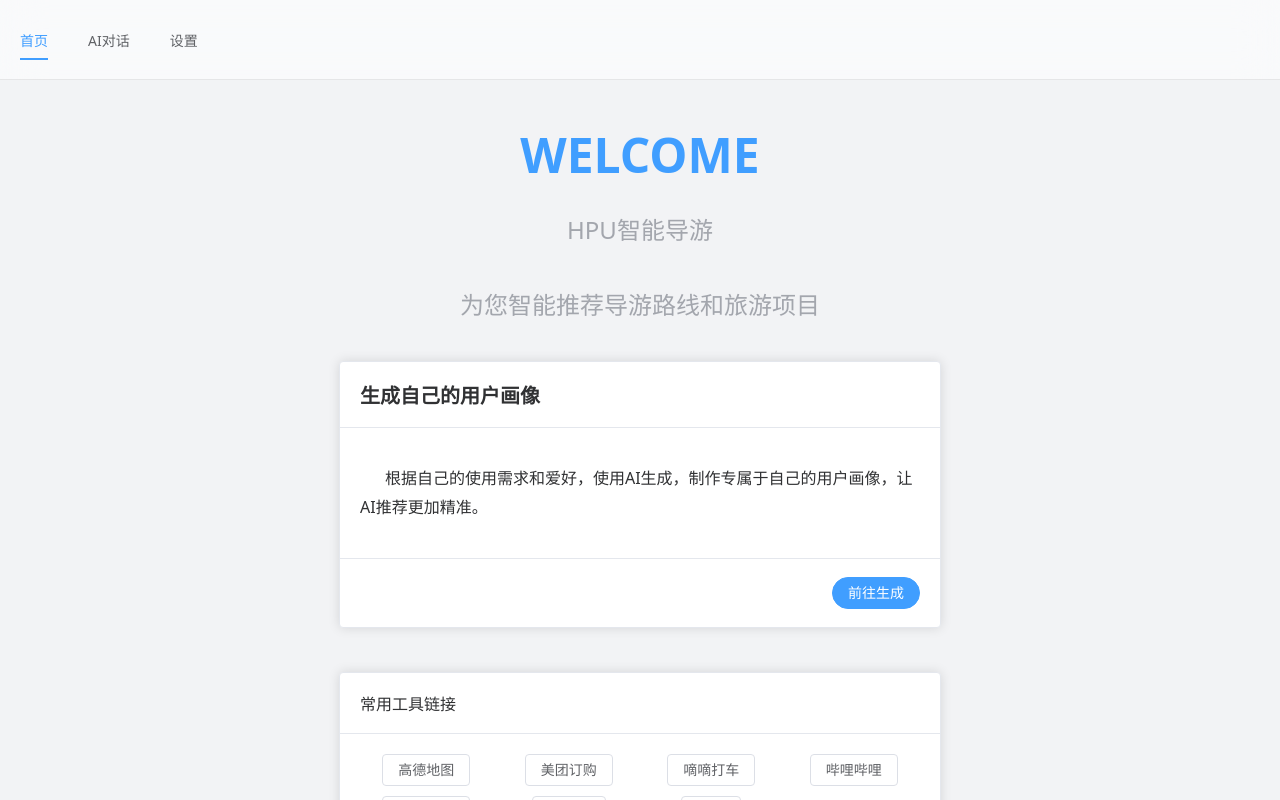
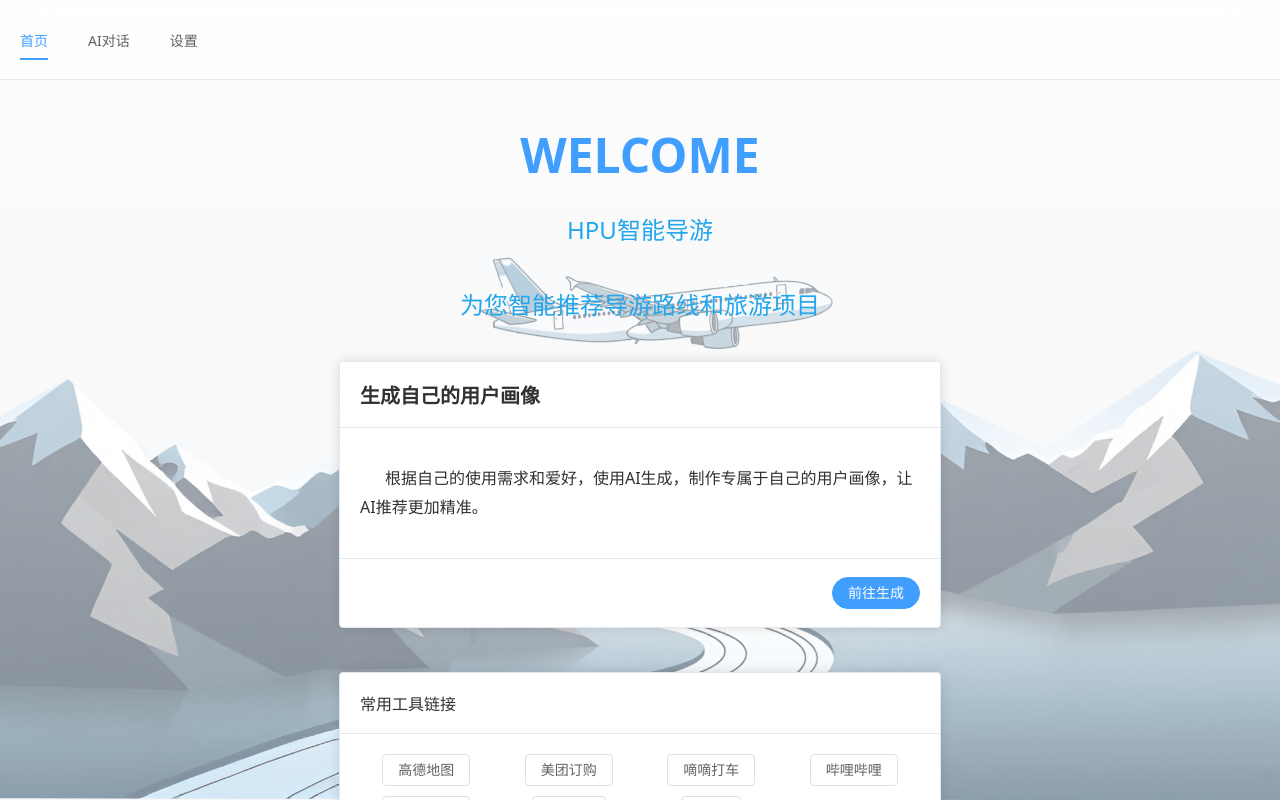
Before and after one commit to Murchey/hpu-guider-agent, a Vue app: page / in a window 1280 px wide. Built offline with nearby package versions, Linux system fonts and the light colour scheme; a web font is replaced by a local one.

Commit message:
首页新增差异滚动效果

```diff
--- a/src/components/AiDialoguePage.vue
+++ b/src/components/AiDialoguePage.vue
@@ -102,7 +102,7 @@ const isLoading = ref(false)
 const messagesRef = ref<HTMLElement | null>(null)
 
 const toolbarSelectA = ref('a1')
-const toolbarSelectB = ref('b1')
+// const toolbarSelectB = ref('b1')
 
 const toolbarSelectALabel = computed(() => {
   if (toolbarSelectA.value === 'a1') return '工作模式（task_type）：互动问答'
--- a/src/components/IndexPage.vue
+++ b/src/components/IndexPage.vue
@@ -1,5 +1,10 @@
 <template>
-  <div class="index-page">
+  <div class="index-page" :style="parallaxStyle">
+    <div class="parallax-container" aria-hidden="true">
+      <div class="parallax-layer parallax-back"></div>
+      <div class="parallax-layer parallax-front"></div>
+      <div class="parallax-overlay"></div>
+    </div>
     <div class="welcome-container">
       <h1 class="welcome-title">WELCOME</h1>
       <p class="welcome-subtitle">HPU智能导游</p>
@@ -133,7 +138,9 @@
 </template>
 
 <script setup lang="ts">
-import { reactive, ref } from 'vue'
+import { computed, nextTick, onMounted, onUnmounted, reactive, ref } from 'vue'
+import frontImg from '../assets/FRONT_IMG.png'
+import backImg from '../assets/BACK_IMG.png'
 
 const emit = defineEmits<{
   (e: 'navigate', tabName: string): void
@@ -155,6 +162,22 @@ const form = reactive({
 })
 const formLabelWidth = '140px'
 
+const parallaxScroll = ref(0)
+let parallaxScrollEl: HTMLElement | null = null
+
+const handleParallaxScroll = () => {
+  if (!parallaxScrollEl) return
+  parallaxScroll.value = parallaxScrollEl.scrollTop || 0
+}
+
+const parallaxStyle = computed(() => {
+  return {
+    '--parallax-scroll': `${parallaxScroll.value}px`,
+    '--parallax-back': `url(${backImg})`,
+    '--parallax-front': `url(${frontImg})`
+  }
+})
+
 const handleConfirm = () => {
   console.log('表单数据:', form)
 
@@ -165,6 +188,19 @@ const handleConfirm = () => {
   dialogFormVisible.value = false
   emit('navigate', 'aiDialogue')
 }
+
+onMounted(() => {
+  nextTick(() => {
+    parallaxScrollEl = document.querySelector('.index-tabs .el-tabs__content') as HTMLElement | null
+    parallaxScrollEl?.addEventListener('scroll', handleParallaxScroll, { passive: true })
+    handleParallaxScroll()
+  })
+})
+
+onUnmounted(() => {
+  parallaxScrollEl?.removeEventListener('scroll', handleParallaxScroll)
+  parallaxScrollEl = null
+})
 </script>
 
 <style scoped>
@@ -181,6 +217,55 @@ const handleConfirm = () => {
   justify-content: flex-start;
   align-items: center;
   padding: 10px 0;
+  position: relative;
+}
+
+.parallax-container {
+  position: fixed;
+  inset: 0;
+  pointer-events: none;
+  z-index: 0;
+}
+
+.parallax-layer {
+  position: absolute;
+  inset: 0;
+  background-repeat: no-repeat;
+  background-position: center bottom;
+  background-size: cover;
+  transform: translate3d(0, 0, 0);
+  will-change: transform;
+}
+
+.parallax-back {
+  background-image: var(--parallax-back);
+  transform: translate3d(0, calc(var(--parallax-scroll) * -0.06), 0);
+}
+
+.parallax-front {
+  background-image: var(--parallax-front);
+  background-size: contain;
+  transform: translate3d(0, calc(var(--parallax-scroll) * -0.14), 0);
+}
+
+.parallax-overlay {
+  position: absolute;
+  inset: 0;
+  background: linear-gradient(
+    to bottom,
+    rgba(255, 255, 255, 0.82) 0%,
+    rgba(255, 255, 255, 0.55) 35%,
+    rgba(255, 255, 255, 0.35) 100%
+  );
+}
+
+html.dark .parallax-overlay {
+  background: linear-gradient(
+    to bottom,
+    rgba(29, 30, 31, 0.88) 0%,
+    rgba(29, 30, 31, 0.65) 35%,
+    rgba(29, 30, 31, 0.45) 100%
+  );
 }
 
 .welcome-container {
@@ -188,6 +273,8 @@ const handleConfirm = () => {
   justify-content: center;
   width: 100%;
   max-width: 800px;
+  position: relative;
+  z-index: 1;
 }
 
 .welcome-title {
@@ -200,7 +287,7 @@ const handleConfirm = () => {
 .welcome-subtitle {
   font-size: 24px;
   /* 欢迎副标题颜色 */
-  color: #a3a6ad;
+  color: #23A6EB;
   margin-bottom: 40px;
 }
 
```
Also changed, not shown: src/assets/BACK_IMG.png (added), src/assets/FRONT_IMG.png (added).
